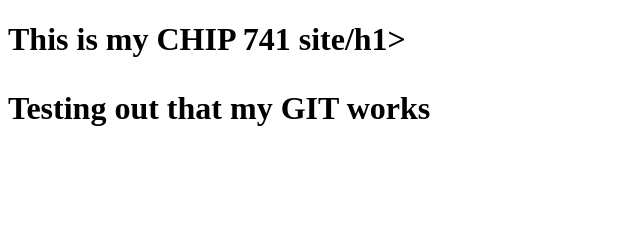
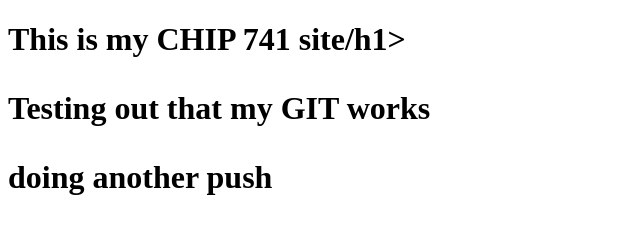
Before and after one commit to hafsah-t/chip741, a plain HTML site: page index.html in a window 1280 px wide. Shown: the whole page, without its empty margins (0-640 px from the left). Drawn offline with Linux system fonts and the light colour scheme.

Commit message:
Testing another commit and push

```diff
--- a/index.html
+++ b/index.html
@@ -7,5 +7,6 @@
   <body>
     <h1>This is my CHIP 741 site/h1>
     <p>Testing out that my GIT works</p>
+    <p> doing another push</p>
   </body>
 </html>
```
